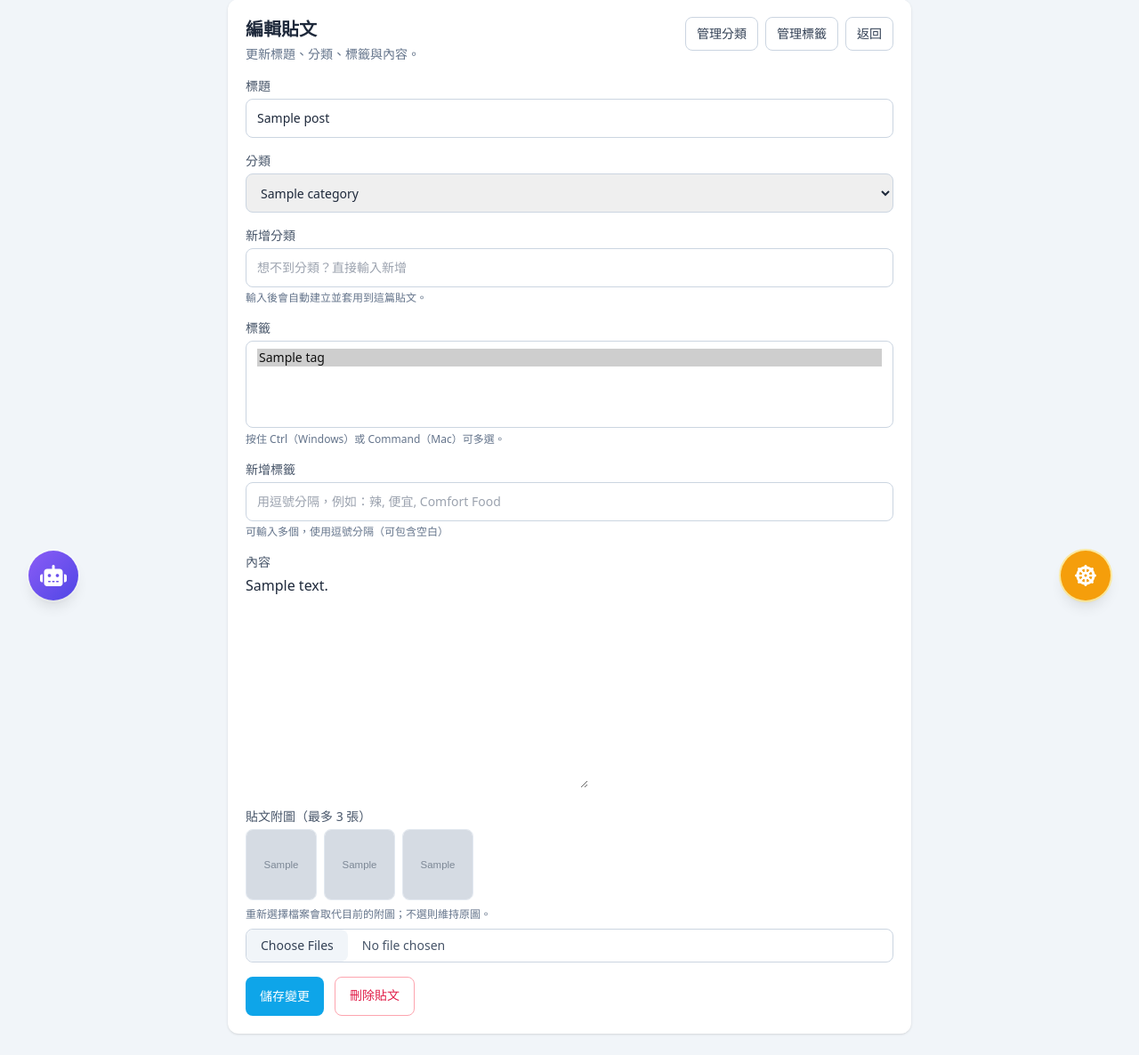
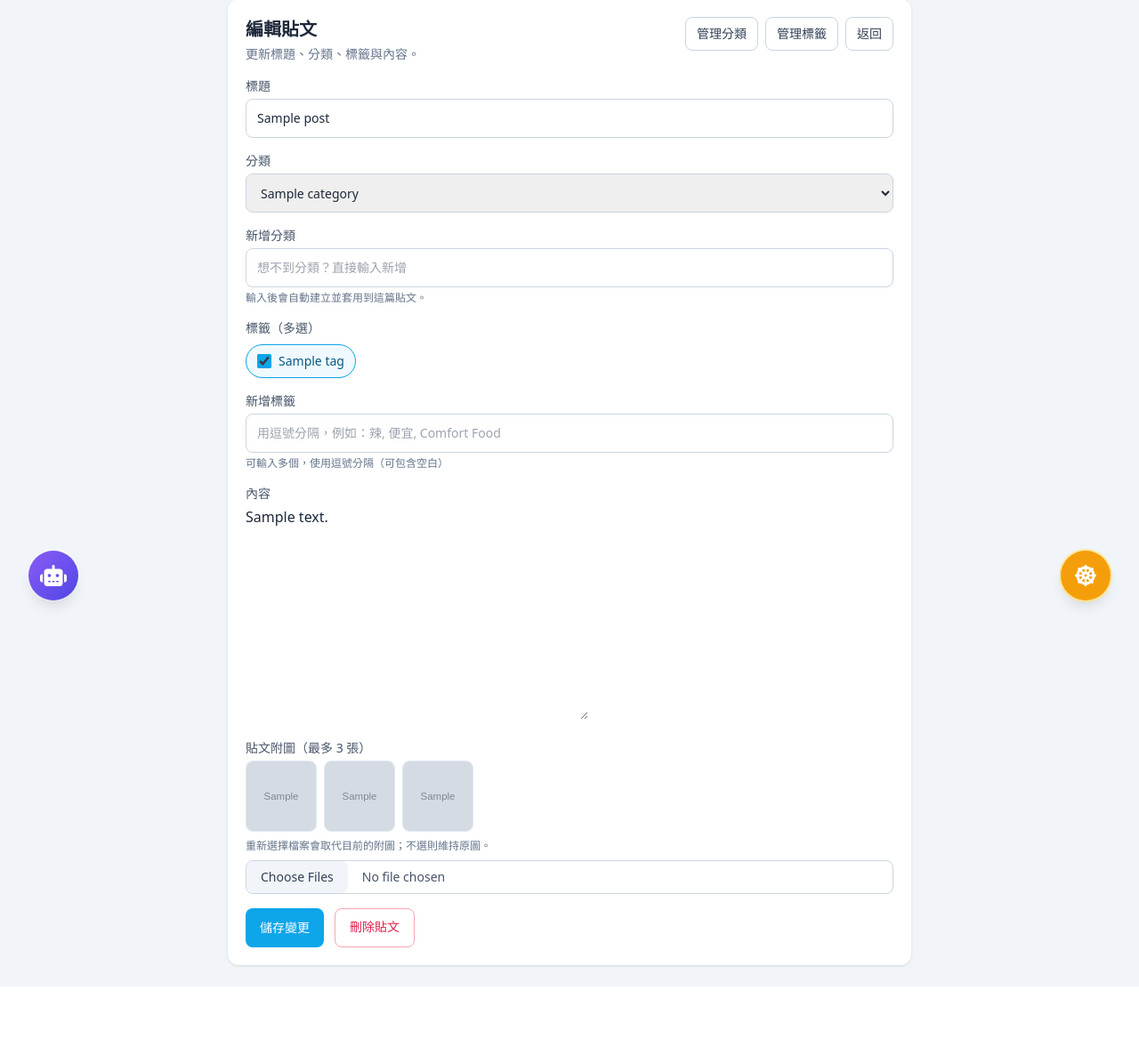
Before and after one commit to yuyu950708/djangotutorial, a Django app: page /1/edit/ in a window 1280 px wide. Shown: the part 93-1279 px from the top of the page at 89% size. After the commit the page ends 1202 px from the top, so only its background shows below. Run offline with Django 5.2, Linux system fonts and the light colour scheme; a user stored in the database is signed in; tables that the repository leaves empty hold one stand-in row (values such as "Sample post"); grey boxes marked "Sample" are stand-in pictures; some libraries are stand-ins or nearby versions.

Commit message:
更新標籤選擇功能，將標籤從下拉選單改為多選框。

```diff
--- a/posts/forms.py
+++ b/posts/forms.py
@@ -48,6 +48,19 @@ _CSS_SANITIZER = CSSSanitizer(
 _MAX_GALLERY_FILES = 3
 _MAX_IMAGE_BYTES = 5 * 1024 * 1024
 _ALLOWED_IMAGE_TYPES = frozenset({"image/jpeg", "image/png", "image/gif", "image/webp"})
+
+# Django 5+ CheckboxSelectMultiple 外層是 div>div>label（非 ul/li），樣式集中寫在 widget 外層 class。
+_TAGS_CHECKBOX_OUTER_CLASS = (
+    "flex flex-wrap gap-3 "
+    "[&>div]:m-0 [&>div]:p-0 "
+    "[&>div>label]:inline-flex [&>div>label]:max-w-full [&>div>label]:cursor-pointer [&>div>label]:items-center [&>div>label]:gap-2 "
+    "[&>div>label]:rounded-full [&>div>label]:border [&>div>label]:border-slate-200 [&>div>label]:bg-white [&>div>label]:px-3 [&>div>label]:py-2 "
+    "[&>div>label]:text-sm [&>div>label]:font-medium [&>div>label]:text-slate-700 [&>div>label]:shadow-sm [&>div>label]:transition-colors "
+    "hover:[&>div>label]:border-sky-300 hover:[&>div>label]:bg-sky-50 "
+    "[&>div>label:has(input:checked)]:border-sky-500 [&>div>label:has(input:checked)]:bg-sky-50 [&>div>label:has(input:checked)]:text-sky-800 "
+    "[&_input]:h-4 [&_input]:w-4 [&_input]:shrink-0 [&_input]:rounded [&_input]:border-slate-300 [&_input]:accent-sky-500 "
+    "[&_input]:focus:ring-2 [&_input]:focus:ring-sky-400 [&_input]:focus:ring-offset-0"
+)
 
 
 class MultiImageInput(forms.FileInput):
@@ -169,11 +182,7 @@ class PostEditForm(PostForm):
                     "class": "min-h-11 w-full rounded-lg border border-slate-300 px-3 py-2 text-base outline-none ring-sky-200 focus:ring sm:text-sm",
                 }
             ),
-            "tags": forms.SelectMultiple(
-                attrs={
-                    "class": "min-h-11 w-full rounded-lg border border-slate-300 px-3 py-2 text-base outline-none ring-sky-200 focus:ring sm:text-sm",
-                }
-            ),
+            "tags": forms.CheckboxSelectMultiple(attrs={"class": _TAGS_CHECKBOX_OUTER_CLASS}),
         }
 
     def clean_new_category(self):
--- a/posts/templates/posts/post_edit.html
+++ b/posts/templates/posts/post_edit.html
@@ -43,10 +43,11 @@
       </div>
 
       <div>
-        <label for="{{ form.tags.id_for_label }}" class="mb-1 block text-sm font-medium text-slate-600">標籤</label>
-        {{ form.tags }}
+        <fieldset class="min-w-0 border-0 p-0">
+          <legend class="mb-2 text-sm font-medium text-slate-600">標籤（多選）</legend>
+          {{ form.tags }}
+        </fieldset>
         {% if form.tags.errors %}<p class="mt-1 text-sm text-rose-600">{{ form.tags.errors.0 }}</p>{% endif %}
-        <p class="mt-1 text-xs text-slate-500">按住 Ctrl（Windows）或 Command（Mac）可多選。</p>
       </div>
       <div>
         <label for="{{ form.new_tags.id_for_label }}" class="mb-1 block text-sm font-medium text-slate-600">新增標籤</label>
```
Also changed, not shown: posts/templates/posts/feed.html (+5 -5 lines).
